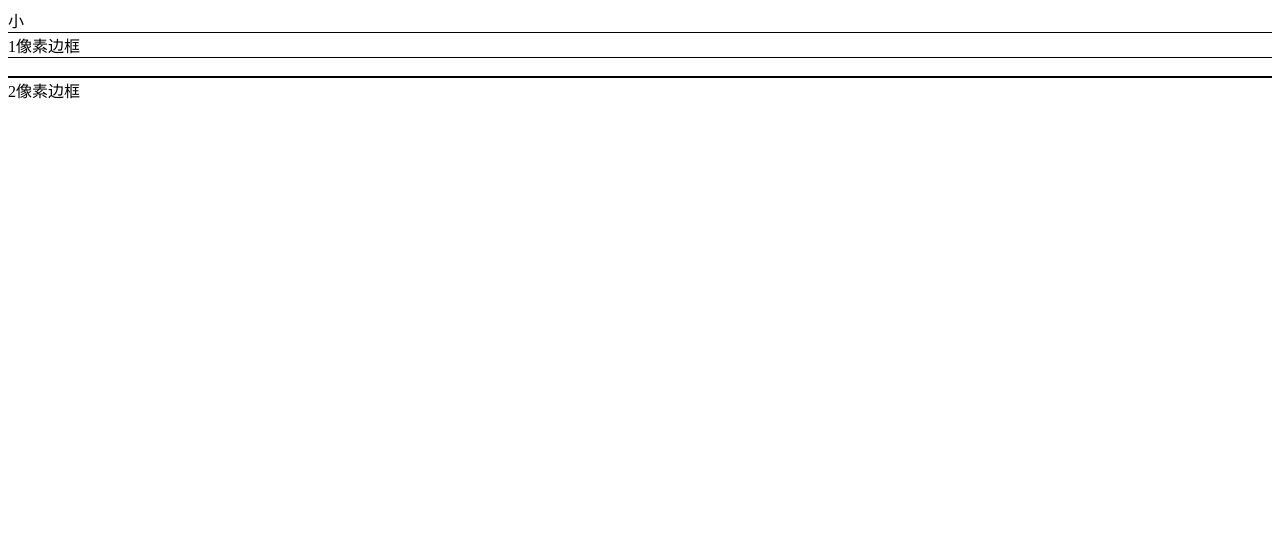
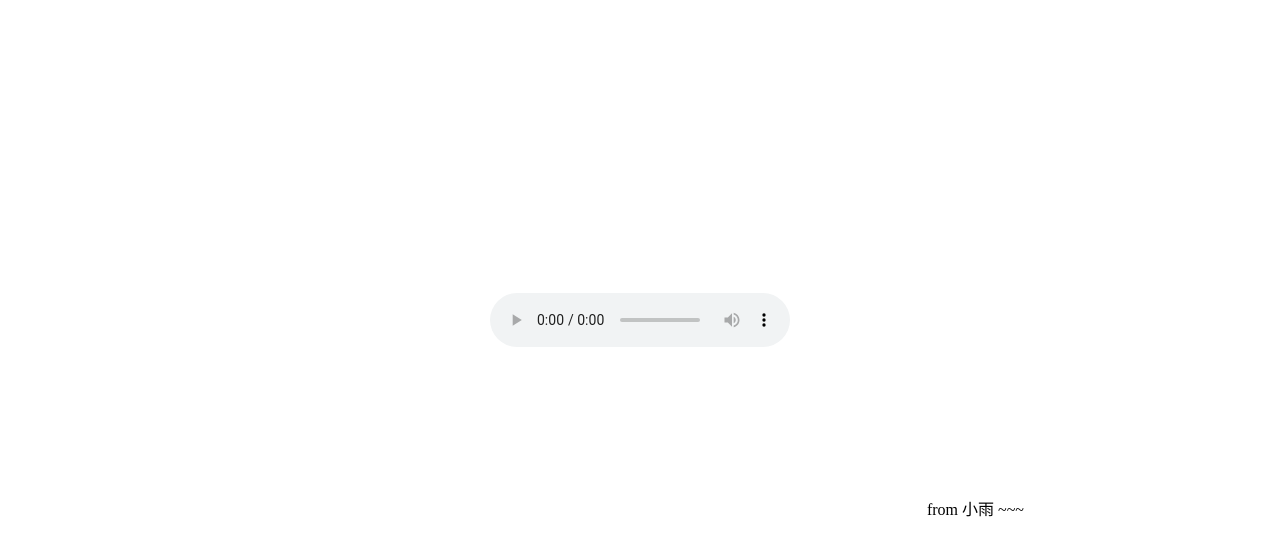
Before and after one commit to Mical-kiss/border, a plain HTML site: page index.html in a window 1280 px wide. Drawn offline with Linux system fonts and the light colour scheme.

Commit message:
feat：aaa

```diff
--- a/index.html
+++ b/index.html
@@ -36,19 +36,36 @@
 						transform: scaleY(0.5);
 					}
 			}
+			.content {
+				text-align: center;
+				position: fixed;
+				top:0;
+				left: 0;
+				right: 0;bottom: 0;
+			}
+			audio {
+				position: absolute;
+				top: 40%;
+				transform: translate(-50%, -50%);
+			}
+			.name{
+
+				position: absolute;
+				bottom: 30%;
+				right: 20%;
+				text-align: right;
+			}
 		</style>
 	</head>
 
-	<body>
-		<div class="a1 border-1px">
-			小
-		</div>
-		<div class="px1">
-			1像素边框
-		</div>
-		<br />
-		<div class="px2">
-			2像素边框
+	<body style="padding: 20px">
+		<div class="content">
+			<audio controls style="margin: 0 auto">
+				<source src="aaa.mp3" type="audio/mpeg">
+			</audio>
+			<div class="name" style="margin: 40px 0">
+				from 小雨 ~~~
+			</div>
 		</div>
 	</body>
 
```
Also changed, not shown: 1 other file.
